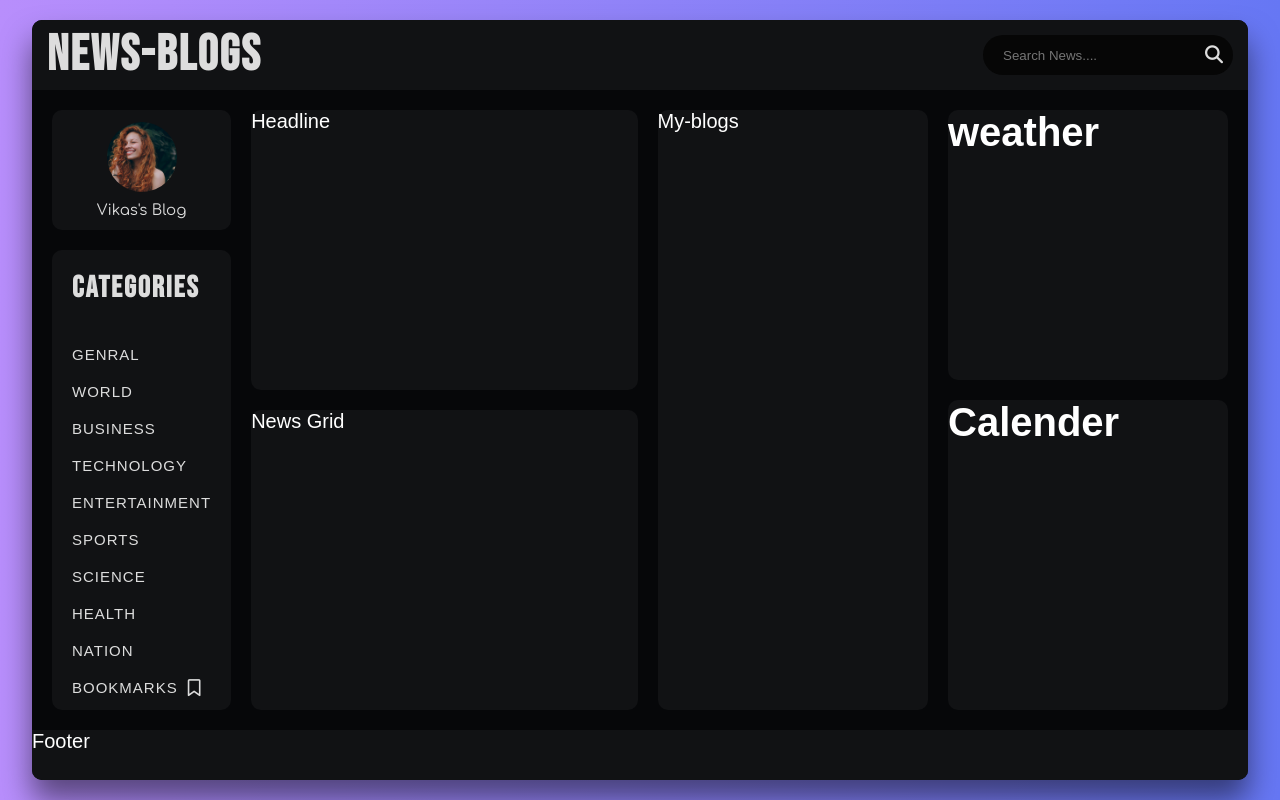
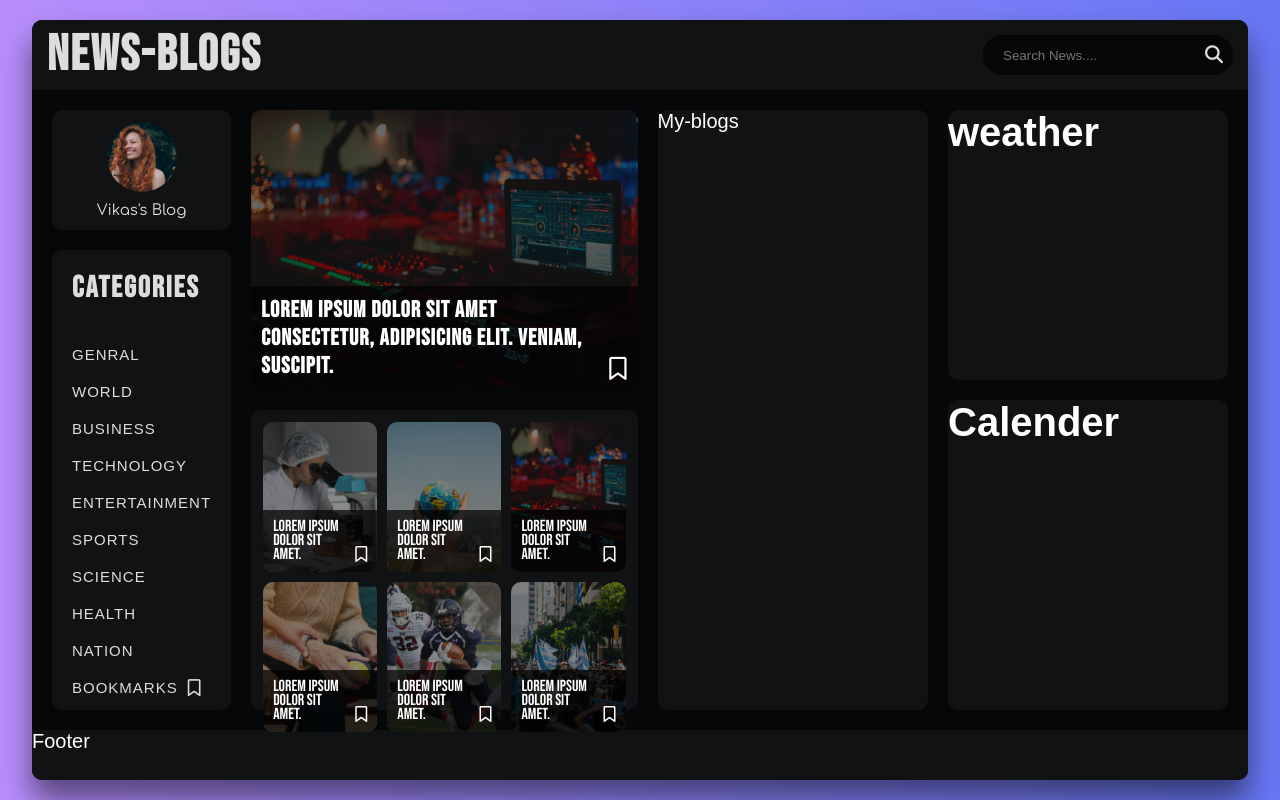
Before and after one commit to vikasverma-here/news-blog-app, a React (Vite) app in the folder news-blogs-app/: page / in a window 1280 px wide. Built offline with nearby package versions, Linux system fonts and the light colour scheme; a web font is replaced by a local one.

Commit message:
structure of news grid done next we intigrate api on it

```diff
--- a/news-blogs-app/src/component/News.jsx
+++ b/news-blogs-app/src/component/News.jsx
@@ -3,6 +3,12 @@
 import Calander from './calander'
 import './news.css'
 import userimage from '../assets/images/user.jpg'
+import techImg from '../assets/images/tech.jpg'
+import healthImg from '../assets/images/health.jpg'
+import nationImg from '../assets/images/nation.jpg'
+import scienceImg from '../assets/images/science.jpg'
+import sportsImg from '../assets/images/sports.jpg'
+import worrldImg from '../assets/images/world.jpg'
 const News = () => {
   return (
    <div className="news">
@@ -42,8 +48,51 @@
         </nav>
       </div>
       <div className="news-section">
-        <div className="headline">Headline</div>
-        <div className="news-grid">News Grid</div>
+        <div className="headline">
+          <img src={techImg} alt="headline image" />
+          <h2 className="headline-title">
+            Lorem ipsum dolor sit amet consectetur, adipisicing elit. Veniam, suscipit.
+            <i className="fa-regular fa-bookmark bookmark"></i>
+          </h2>
+        </div>
+        <div className="news-grid">
+          <div className="news-grid-item">
+            <img src={scienceImg} alt="news image" />
+            <h3>Lorem ipsum dolor sit amet.
+            <i className="fa-regular fa-bookmark bookmark"></i>
+            </h3>
+          </div>
+          <div className="news-grid-item">
+            <img src={worrldImg} alt="news image" />
+            <h3>Lorem ipsum dolor sit amet.
+            <i className="fa-regular fa-bookmark bookmark"></i>
+            </h3>
+          </div>
+          <div className="news-grid-item">
+            <img src={techImg} alt="news image" />
+            <h3>Lorem ipsum dolor sit amet.
+            <i className="fa-regular fa-bookmark bookmark"></i>
+            </h3>
+          </div>
+          <div className="news-grid-item">
+            <img src={healthImg} alt="news image" />
+            <h3>Lorem ipsum dolor sit amet.
+            <i className="fa-regular fa-bookmark bookmark"></i>
+            </h3>
+          </div>
+          <div className="news-grid-item">
+            <img src={sportsImg} alt="news image" />
+            <h3>Lorem ipsum dolor sit amet.
+            <i className="fa-regular fa-bookmark bookmark"></i>
+            </h3>
+          </div>
+          <div className="news-grid-item">
+            <img src={nationImg} alt="news image" />
+            <h3>Lorem ipsum dolor sit amet.
+            <i className="fa-regular fa-bookmark bookmark"></i>
+            </h3>
+          </div>
+        </div>
       </div>
       <div className="my-blogs">My-blogs</div>
       <div className="weather-calender">
--- a/news-blogs-app/src/component/news.css
+++ b/news-blogs-app/src/component/news.css
@@ -162,12 +162,41 @@
     background-color: #111214;
     border-radius: 1rem;
     margin-bottom: 2rem;
+    position: relative;
 }
 .news-grid{
     width: 100%;
     height: 50%;
     background-color: #111214;
     border-radius: 1rem;
+    display: grid;
+    grid-template-columns: repeat(3,1fr);
+    grid-template-rows: repeat(2,1fr);
+    gap: 1rem;
+    padding: 1.2rem;
+    justify-items: center;
+    align-items: center;
+}
+.news-grid-item{
+    width: 100%;
+    height: 100%;
+    min-height: 15rem;
+    border-radius: 1rem;
+    position: relative;
+}
+.news-grid-item h3{
+    position: absolute;
+    bottom: 0;
+    left: 0;
+
+    padding: 1rem 3rem 1rem 1rem;
+    font-family: "Bebas Neue",sans-serif;
+    font-size: 1.6rem;
+    line-height: 1.4rem;
+    background-color: rgba(0, 0, 0, 0.7);
+    width: 100%;
+    border-radius: 0 0 1rem 1rem;
+    font-weight: 300;
 }
 .my-blogs{
     width: clamp(20rem, 27cqi, 28%);
@@ -183,3 +212,38 @@
     row-gap: 2rem;
 
 }
+
+.headline img{
+    width: 100%;
+    height: 100%;
+    object-fit: cover;
+    border-radius: 1rem;
+    opacity: 0.4;
+}
+.news-grid-item img{
+    width: 100%;
+    height: 100%;
+    display: block;
+    object-fit: cover;
+    border-radius: 1rem;
+    opacity: 0.5;
+}
+.headline-title{
+    width: 100%;
+    position: absolute;
+    bottom: 0;
+    left: 0;
+    padding: 1rem 4rem 1rem 1rem ;
+    font-family: "bebas Neue",sans-serif;
+    font-size: clamp(1.5rem,1.8cqi,3rem);
+    letter-spacing: 0.1rem;
+    color: #FFF;
+    background-color: rgb(0, 0,0,.7);
+    border-radius: 0 0 1rem 1rem;
+}
+.bookmark{
+    position: absolute;
+    bottom: 1rem;
+    right: 1rem;
+    cursor: pointer;
+}
```
